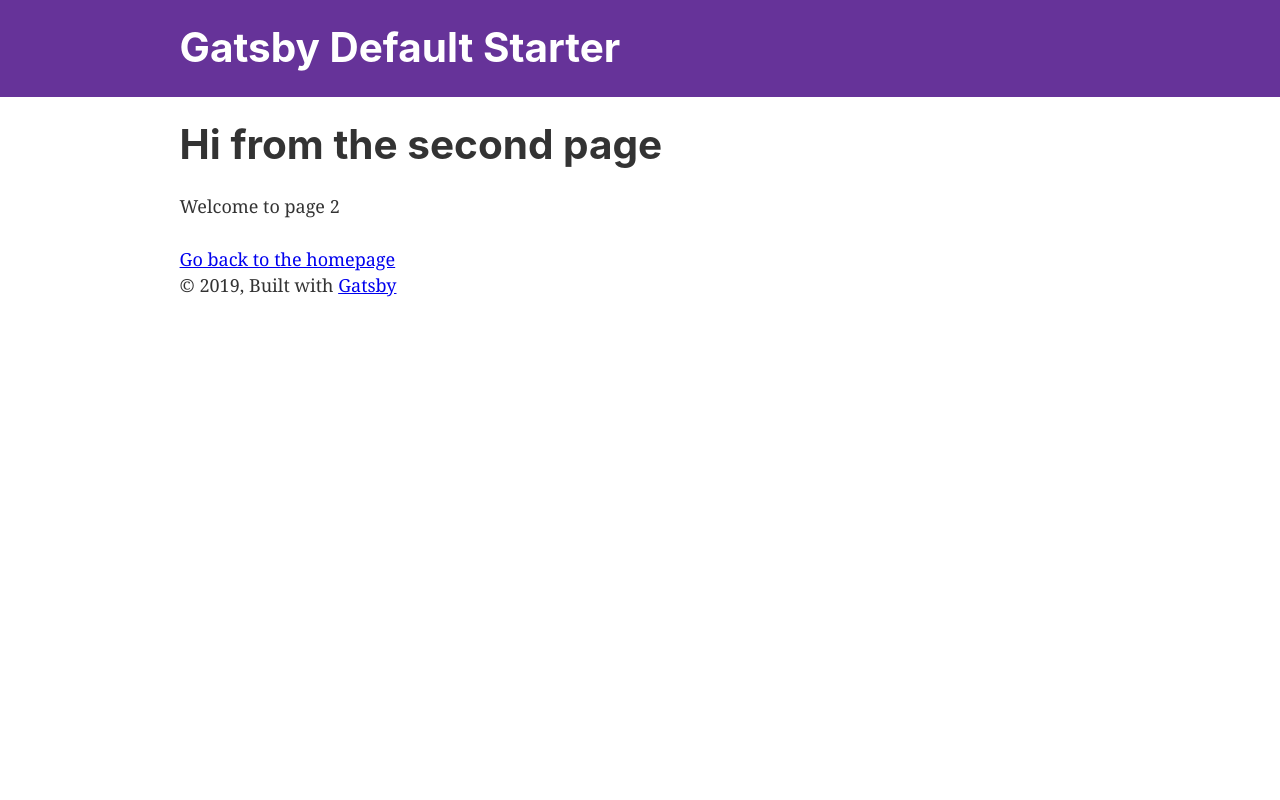
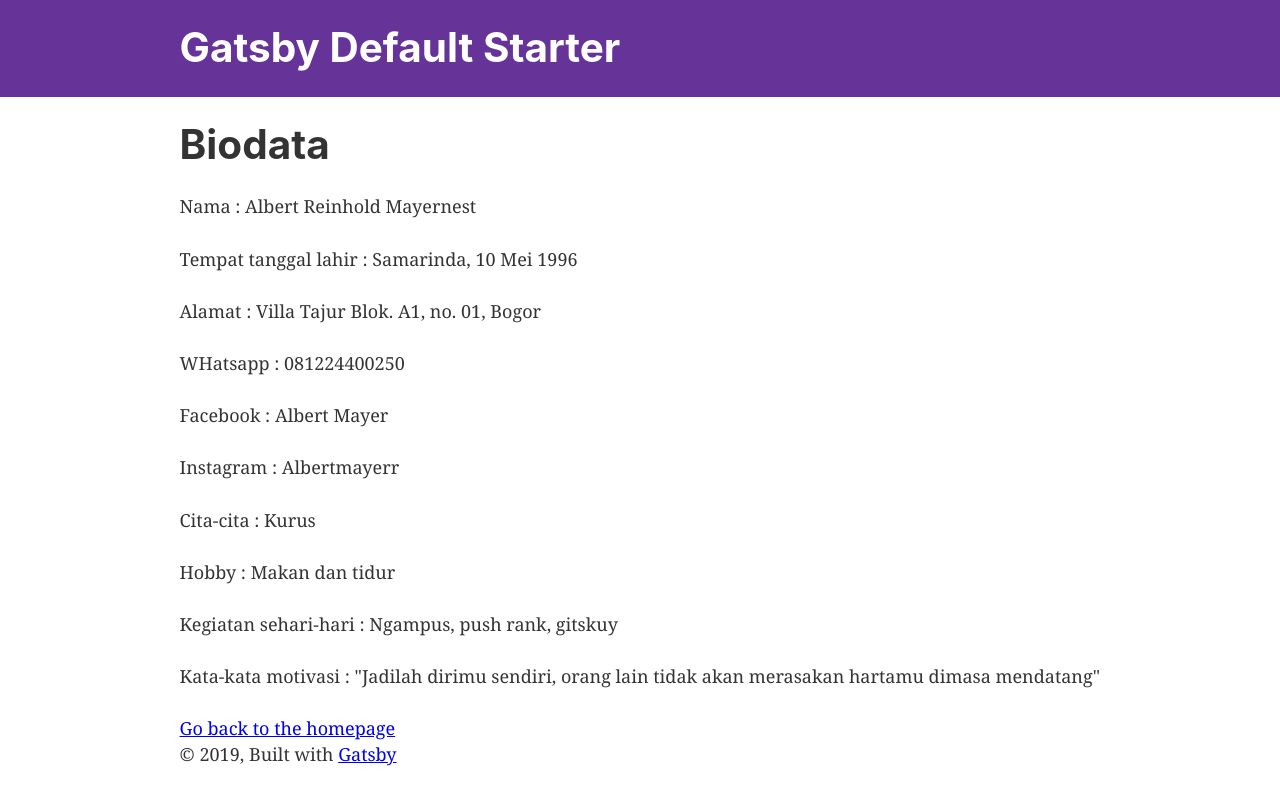
Before and after one commit to albertmayer1996/myblog, a Gatsby site: page /page-2 in a window 1280 px wide. Built offline with nearby package versions, Linux system fonts and the light colour scheme; Gatsby itself is replaced by a stand-in of ours.

Commit message:
Update page-2.js

```diff
--- a/src/pages/page-2.js
+++ b/src/pages/page-2.js
@@ -7,8 +7,17 @@ import SEO from "../components/seo"
 const SecondPage = () => (
   <Layout>
     <SEO title="Page two" />
-    <h1>Hi from the second page</h1>
-    <p>Welcome to page 2</p>
+    <h1>Biodata</h1>
+    <p>Nama : Albert Reinhold Mayernest</p>
+    <p>Tempat tanggal lahir : Samarinda, 10 Mei 1996</p>
+    <p>Alamat : Villa Tajur Blok. A1, no. 01, Bogor</p>
+    <p>WHatsapp : 081224400250</p>
+    <p>Facebook : Albert Mayer</p>
+    <p>Instagram : Albertmayerr</p>
+    <p>Cita-cita : Kurus</p>
+    <p>Hobby : Makan dan tidur</p>
+    <p>Kegiatan sehari-hari : Ngampus, push rank, gitskuy</p>
+    <p>Kata-kata motivasi : "Jadilah dirimu sendiri, orang lain tidak akan merasakan hartamu dimasa mendatang"</p>
     <Link to="/">Go back to the homepage</Link>
   </Layout>
 )
```
